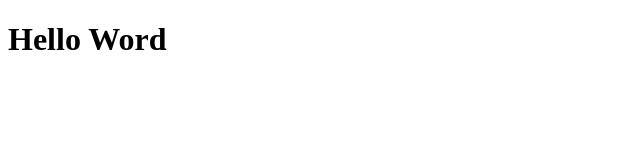
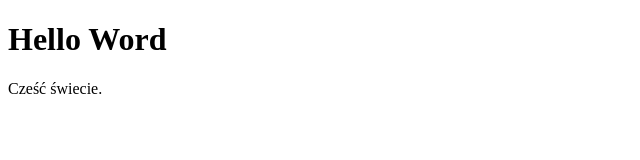
Before and after one commit to Dorkaa/Hello-Word, a plain HTML site: page index.html in a window 1280 px wide. Shown: the whole page, without its empty margins (0-640 px from the left). Drawn offline with Linux system fonts and the light colour scheme.

Commit message:
added tag a

```diff
--- a/index.html
+++ b/index.html
@@ -10,6 +10,6 @@
     <body>
 
 		<h1>Hello Word</h1>
-
+        <a> Cześć świecie.</a>
     </body>
 </html>
```
